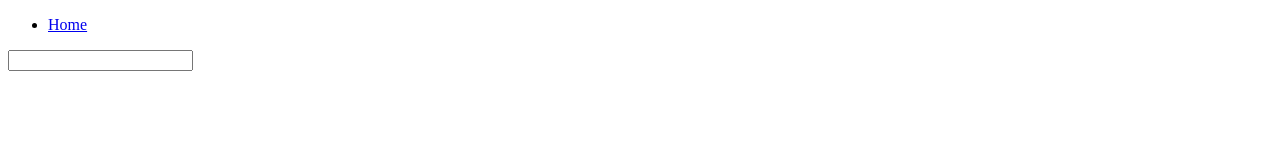
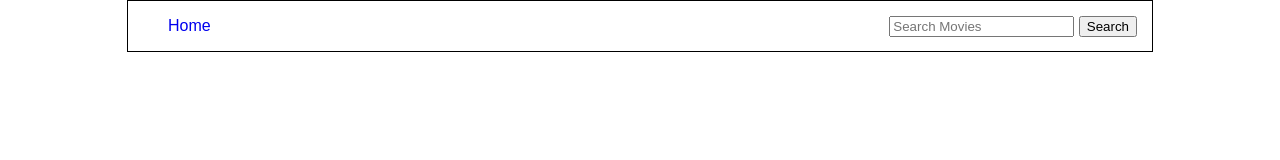
Before and after one commit to douglaswissett/movieHaus_2, a website: page index.html in a window 1280 px wide. Drawn offline with nearby package versions, Linux system fonts and the light colour scheme.

Commit message:
added nav-bar

```diff
--- a/index.html
+++ b/index.html
@@ -8,13 +8,14 @@
   <script src='javascript/app.js'></script>
 </head>
 <body>
-  <nav>
-    <ul>
+  <nav id="nav-bar">
+    <ul id="homeList">
       <li><a href="/">Home</a></li>
     </ul>
     <div>
-      <form>
-        <input type="text">
+      <form id="searchForm">
+        <input type="text" name="search" id="search" placeholder="Search Movies">
+        <input type="submit" value="Search">
       </form>
     </div>
   </nav>
--- a/public/css/style.css
+++ b/public/css/style.css
@@ -0,0 +1,24 @@
+html, body {
+  margin: 0;
+  padding: 0;
+
+  font-family: sans-serif;
+}
+
+#nav-bar {
+  width: 80%;
+  height: 50px;
+  margin: 0 auto;
+  border: 1px solid black;
+}
+
+#homeList, li, a {
+  float: left;
+  list-style: none;
+  text-decoration: none;
+}
+
+#searchForm {
+  float: right;
+  padding: 15px;
+}
```
